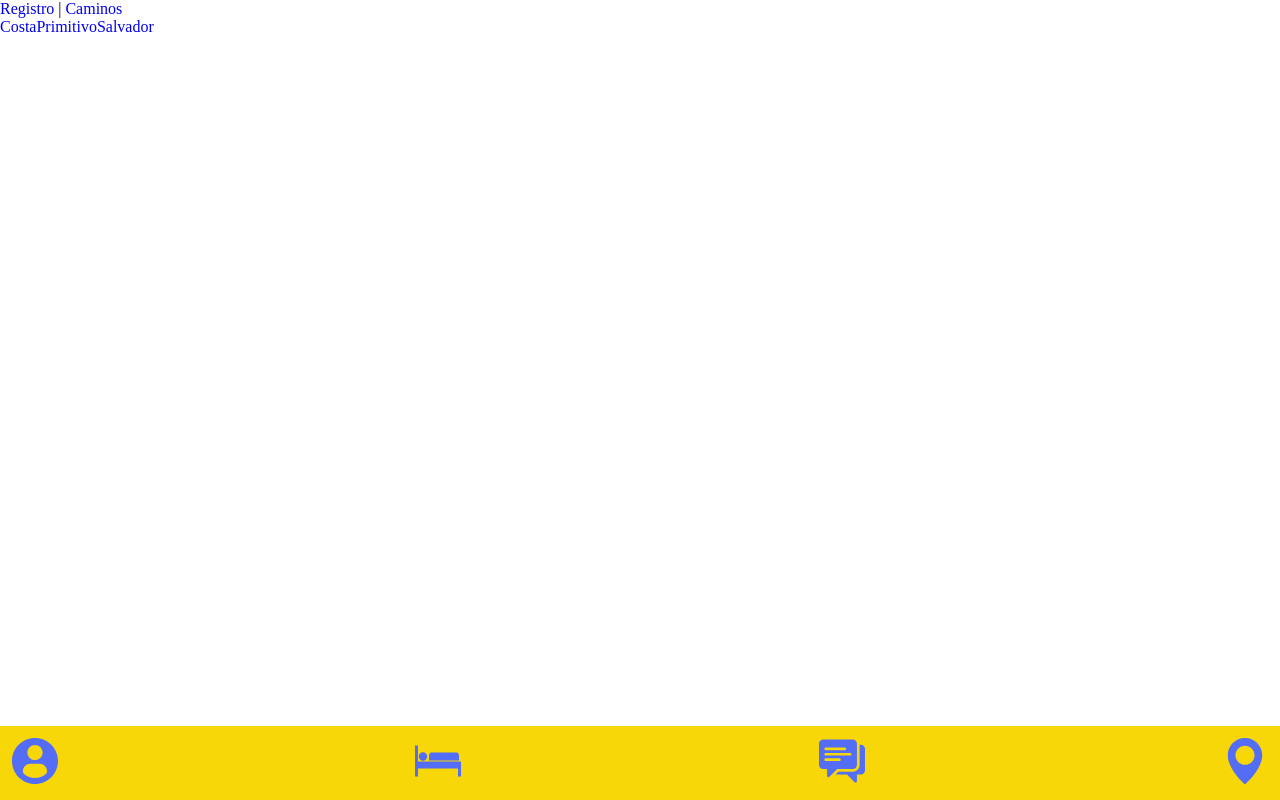
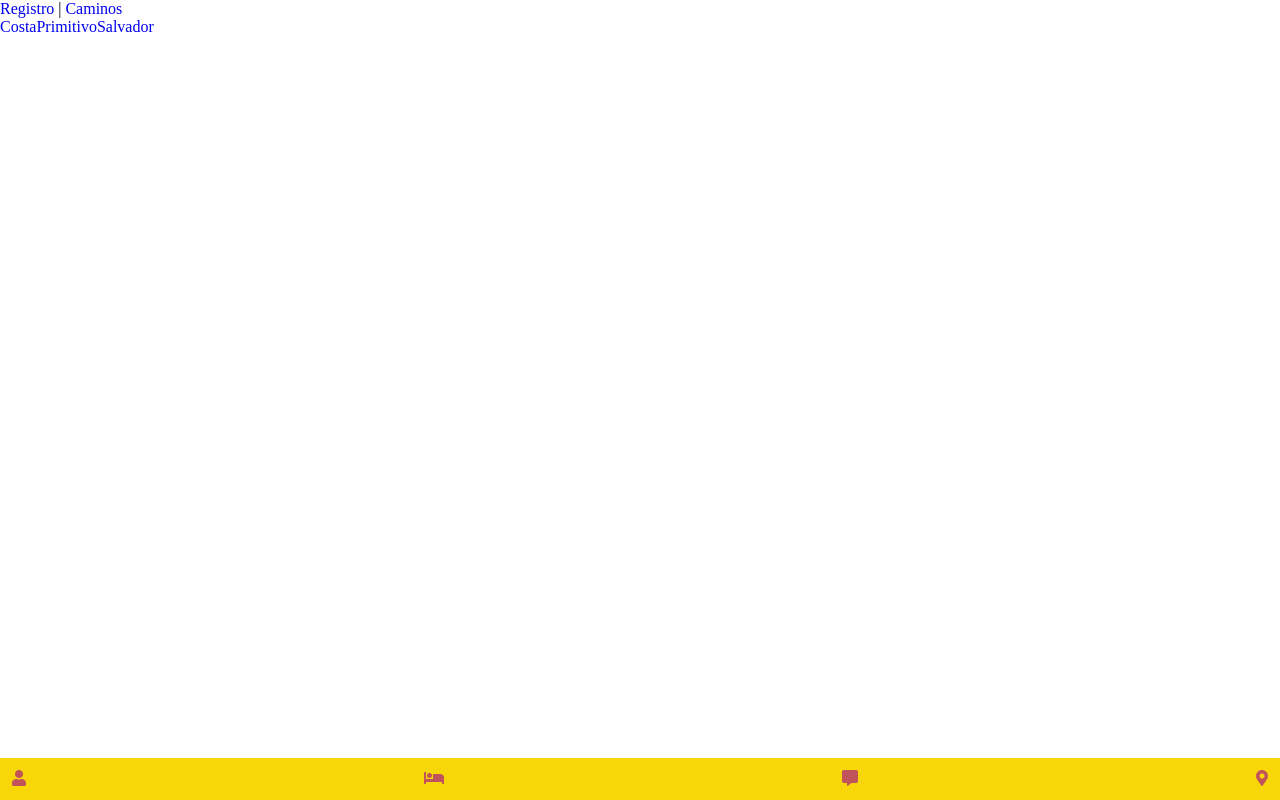
Before and after one commit to EffectiveXf5/app-freebed-santiago, a Vue app: page /caminos in a window 1280 px wide. Built offline with nearby package versions, Linux system fonts and the light colour scheme.

Commit message:
changed color and images to icons

```diff
--- a/public/index.html
+++ b/public/index.html
@@ -5,6 +5,7 @@
     <meta http-equiv="X-UA-Compatible" content="IE=edge">
     <meta name="viewport" content="width=device-width,initial-scale=1.0">
     <link rel="icon" href="<%= BASE_URL %>favicon.ico">
+    <link rel="stylesheet" href="https://pro.fontawesome.com/releases/v5.10.0/css/all.css" integrity="sha384-AYmEC3Yw5cVb3ZcuHtOA93w35dYTsvhLPVnYs9eStHfGJvOvKxVfELGroGkvsg+p" crossorigin="anonymous"/>
     <title><%= htmlWebpackPlugin.options.title %></title>
   </head>
   <body>
--- a/src/App.vue
+++ b/src/App.vue
@@ -22,7 +22,7 @@
   :root {
       --primary-color: #9ccf31;
       --secondary-color: #f7d708;
-      --color-icons: #536df6;
+      --color-icons: #C1545A;
       --complementary-color: #ff9e00;
       --contact-color: #ce0000;
       --font-family: 'Redressed', cursive;
--- a/src/components/Footer.vue
+++ b/src/components/Footer.vue
@@ -2,23 +2,23 @@
   <footer>
       <ul>
         <li>
-          <img src="../assets/icons/profile-user.svg" alt="Icono de usuario para login">
+          <i class="fas fa-user"></i>
         </li>
 
         <li>
-          <img src="../assets/icons/bed.svg" alt="Icono de una cama">
+          <i class="fas fa-bed"></i>
         </li>
 
         <li>
-          <img src="../assets/icons/chat.svg" alt="Icono de mensajes para chat">
+          <i class="fas fa-comment-alt"></i>
         </li>
 
         <li>
-          <img src="../assets/icons/location-pin.svg" alt="Icono de localización">
+          <i class="fas fa-map-marker-alt"></i>
         </li>
       </ul>
   </footer>
-</template>icons/
+</template>
 
 <script>
 export default {
@@ -41,4 +41,8 @@ export default {
       justify-content: space-between;
     }
 
+    footer ul li i {
+      color: var(--color-icons);
+    }
+
 </style>
--- a/src/views/Caminos.vue
+++ b/src/views/Caminos.vue
@@ -1,10 +1,10 @@
 <template>
-  <div class="home">
+  <main>
     <router-link to ="/costa">Costa</router-link>
     <router-link to ="/primitivo">Primitivo</router-link>
     <router-link to ="/salvador">Salvador</router-link>
     <Footer />
-  </div>
+  </main>
 </template>
 
 <script>
--- a/src/views/Costa.vue
+++ b/src/views/Costa.vue
@@ -11,6 +11,7 @@
 </template>
 
 <script>
+
 import Footer from '@/components/Footer.vue'
 
 export default {
```
